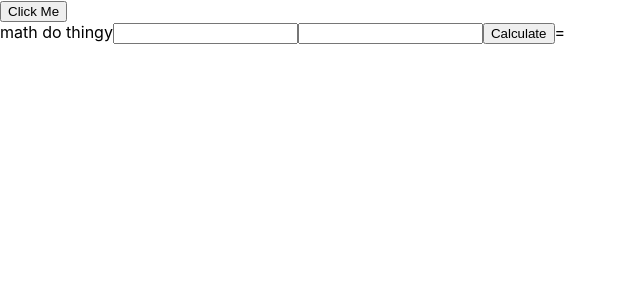
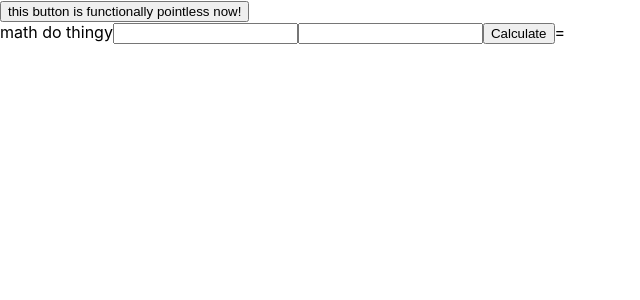
Before and after one commit to benkeeler/React-Deploy, a React (Create React App) app: page / in a window 1280 px wide. Shown: the top 300 px of the page, without its empty margins (0-640 px from the left). Built offline with nearby package versions, Linux system fonts and the light colour scheme.

Commit message:
change button

```diff
--- a/src/App.js
+++ b/src/App.js
@@ -10,7 +10,7 @@ const [counter, setCounter] = useState(0)
   return (
     <div className="">
 
-  <button onClick={()=>setCounter(counter + 1)}>Click Me
+  <button onClick={()=>setCounter(counter + 1)}>this button is functionally pointless now!
   </button>
 
   <Calculator>
```
